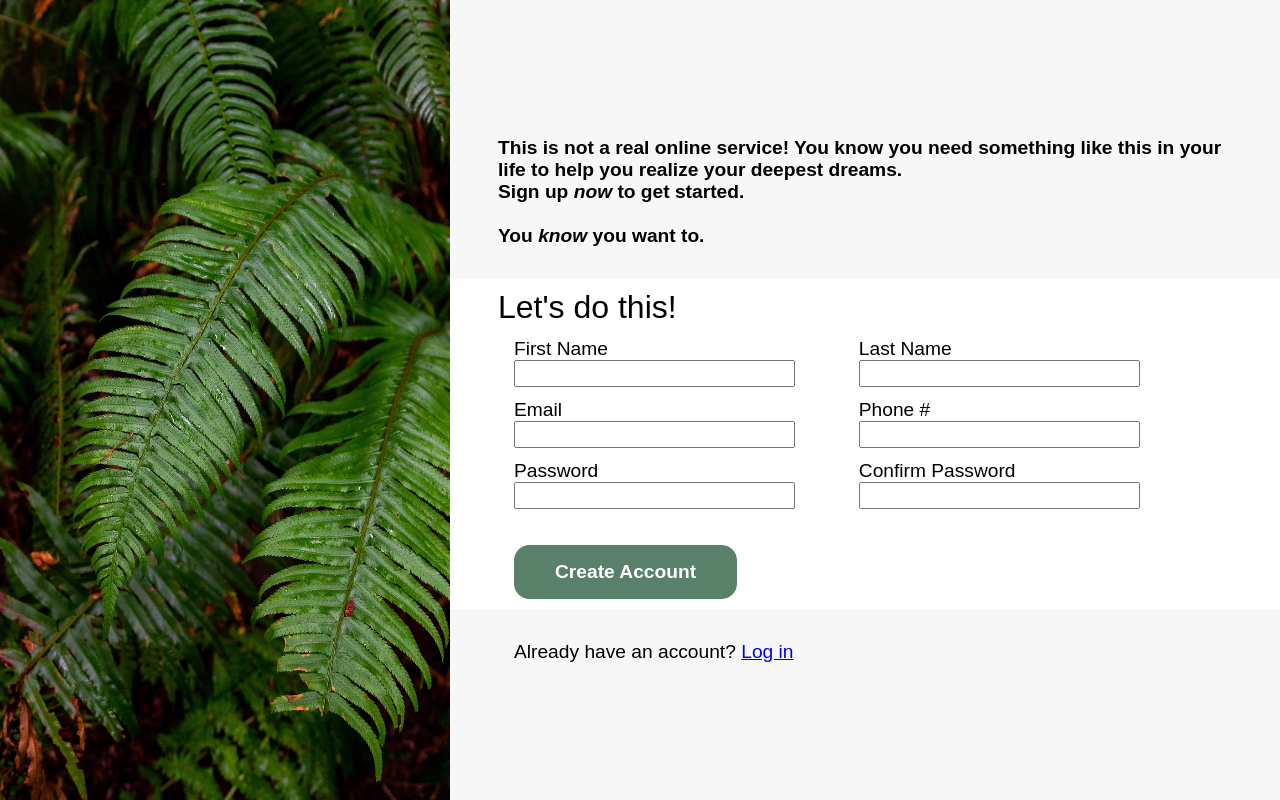
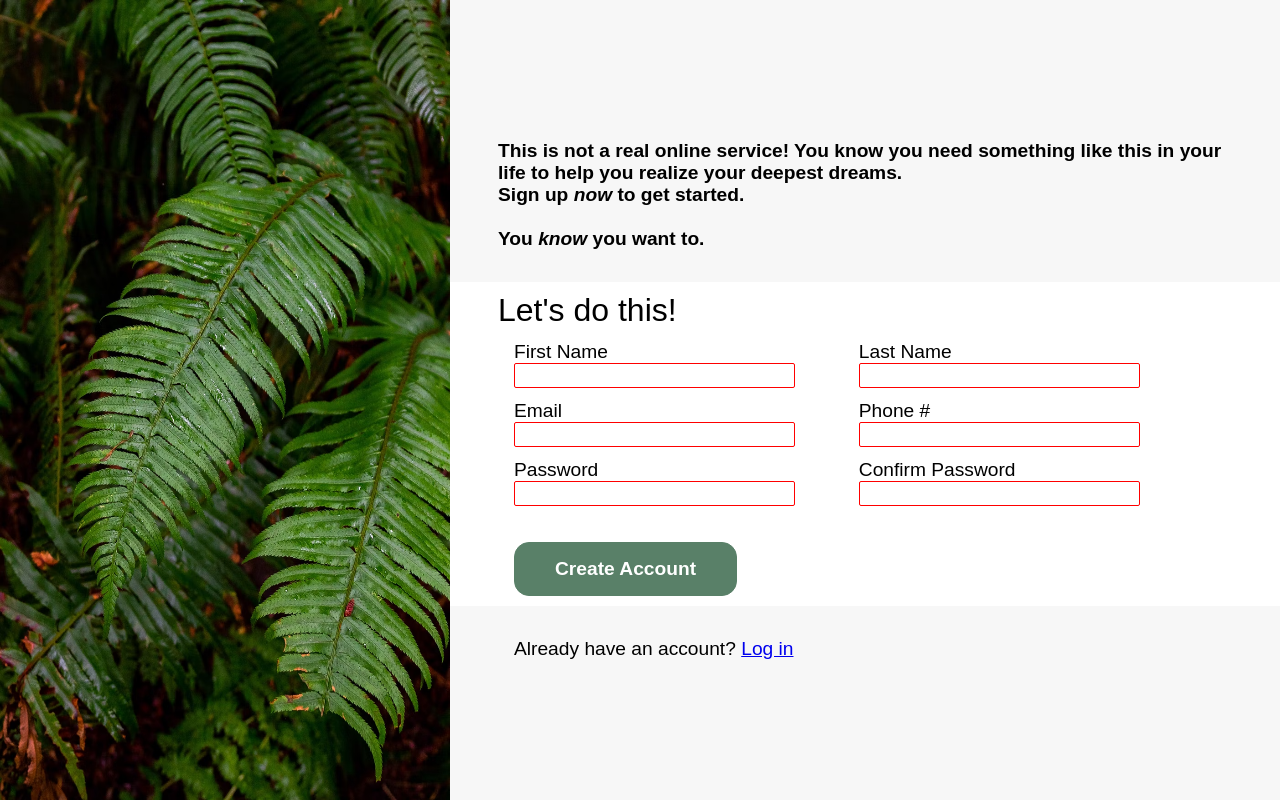
Before and after one commit to smmmfrd/sign-up-form, a plain HTML site: page index.html in a window 1280 px wide. Drawn offline with Linux system fonts and the light colour scheme.

Commit message:
Basic Validation

```diff
--- a/index.html
+++ b/index.html
@@ -28,36 +28,36 @@
                     <div class="input-holder">
                         <div class="input">
                             <label for="firstName">First Name</label>
-                            <input type="text" name="firstName" id="firstName">
+                            <input type="text" name="firstName" id="firstName" minlength="2" required>
                         </div>
 
                         <div class="input">
                             <label for="lastName">Last Name</label>
-                            <input type="text" name="lastName" id="lastName">
+                            <input type="text" name="lastName" id="lastName" minlength="2" required>
                         </div>
                     </div>
 
                     <div class="input-holder">
                         <div class="input">
                             <label for="email">Email</label>
-                            <input type="email" name="email" id="email">
+                            <input type="email" name="email" id="email" required>
                         </div>
 
                         <div class="input">
                             <label for="tel">Phone #</label>
-                            <input type="tel" name="tel" id="tel">
+                            <input type="tel" name="tel" id="tel" pattern="\d{3}-\d{3}-\d{4}" title="Please enter a phone number in the form: 111-111-1111" required>
                         </div>
                     </div>
 
                     <div class="input-holder">
                         <div class="input">
                             <label for="pass">Password</label>
-                            <input type="password" name="pass" id="pass">
+                            <input type="password" name="pass" id="pass" required>
                         </div>
 
                         <div class="input">
                             <label for="pass-con">Confirm Password</label>
-                            <input type="password" name="pass-con" id="pass-con">
+                            <input type="password" name="pass-con" id="pass-con" required>
                         </div>
                     </div>
 
--- a/style.css
+++ b/style.css
@@ -55,6 +55,15 @@ main{
 
 .input > input{
     height: 1.3rem;
+    border: 1px solid black;
+    border-radius: 2px;
+}
+
+input:invalid{
+    border-color: red;
+}
+input:valid{
+    border-color: green;
 }
 
 button[type='submit']{
```
